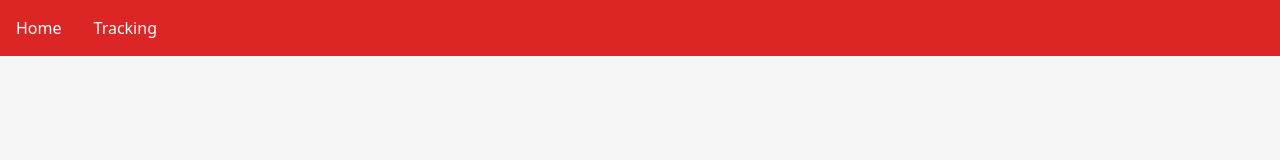
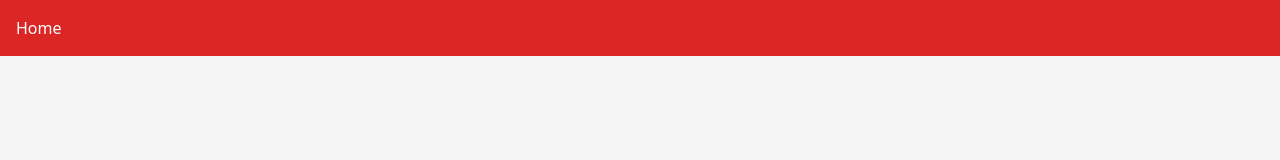
Before and after one commit to QuintenMuyllaert/FutureTech-Examen, a Svelte app in the folder apps/frontend-driver/: page / in a window 1280 px wide. Shown: the top 160 px of the page. Built offline with nearby package versions, Linux system fonts and the light colour scheme.

Commit message:
feat: added 404 route

```diff
--- a/apps/frontend-driver/src/App.svelte
+++ b/apps/frontend-driver/src/App.svelte
@@ -10,12 +10,11 @@
 	<main class="grid grid-rows-[auto_1fr] min-h-screen">
 		<nav class="bg-red-600 p-4 text-white flex gap-8">
 			<Link to="/">Home</Link>
-			<Link to="tracking">Tracking</Link>
 		</nav>
 		<div class="h-full flex justify-center items-center bg-neutral-100">
-			<!-- <Route path="blog/:id" component={BlogPost} /> -->
-			<Route path="tracking" component={Tracking} />
+			<Route path="tracking/:id" component={Tracking} />
 			<Route path="/"><Home /></Route>
+			<Route path="*"><h1>404</h1></Route>
 		</div>
 	</main>
 </Router>
```
